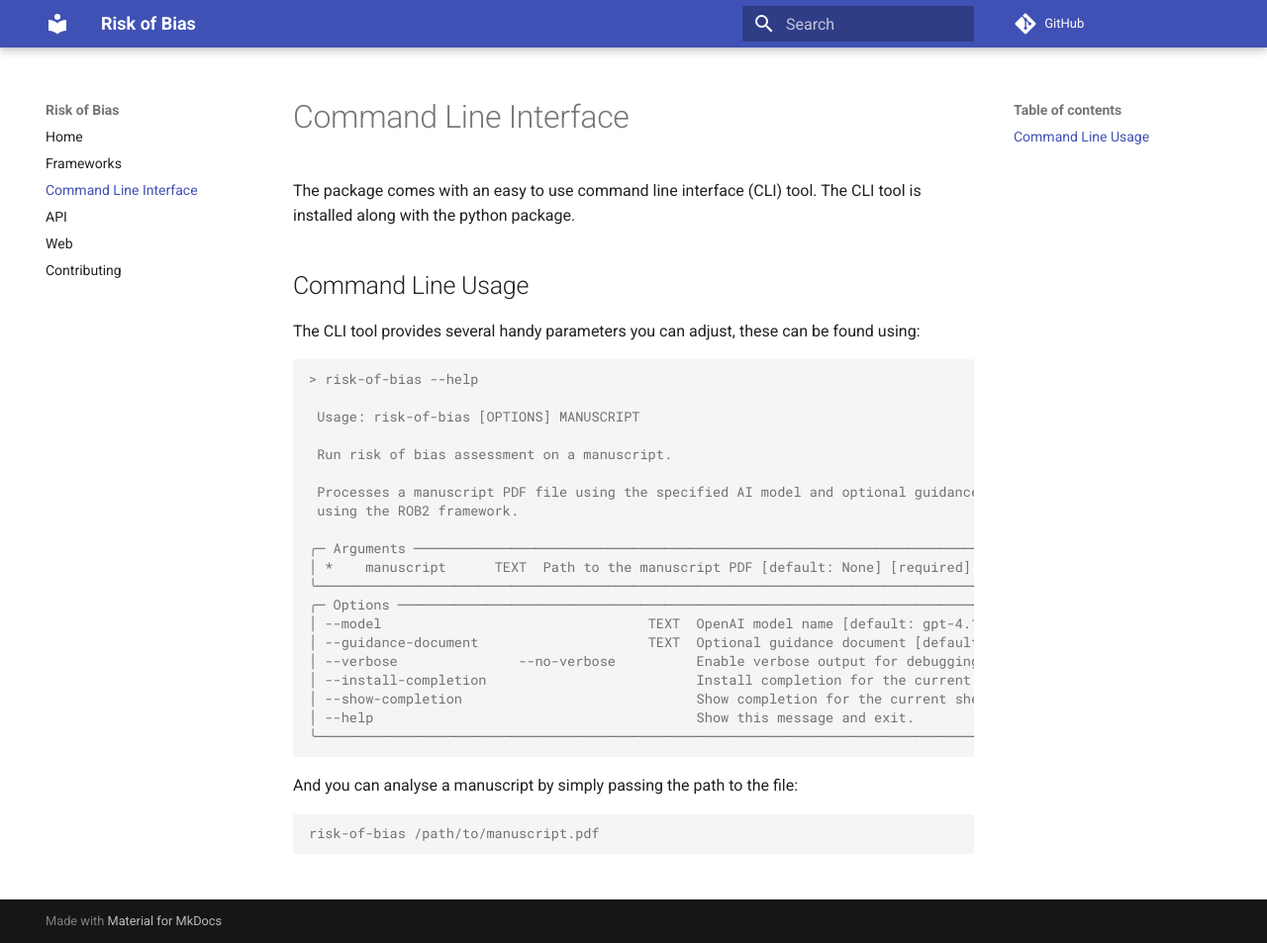
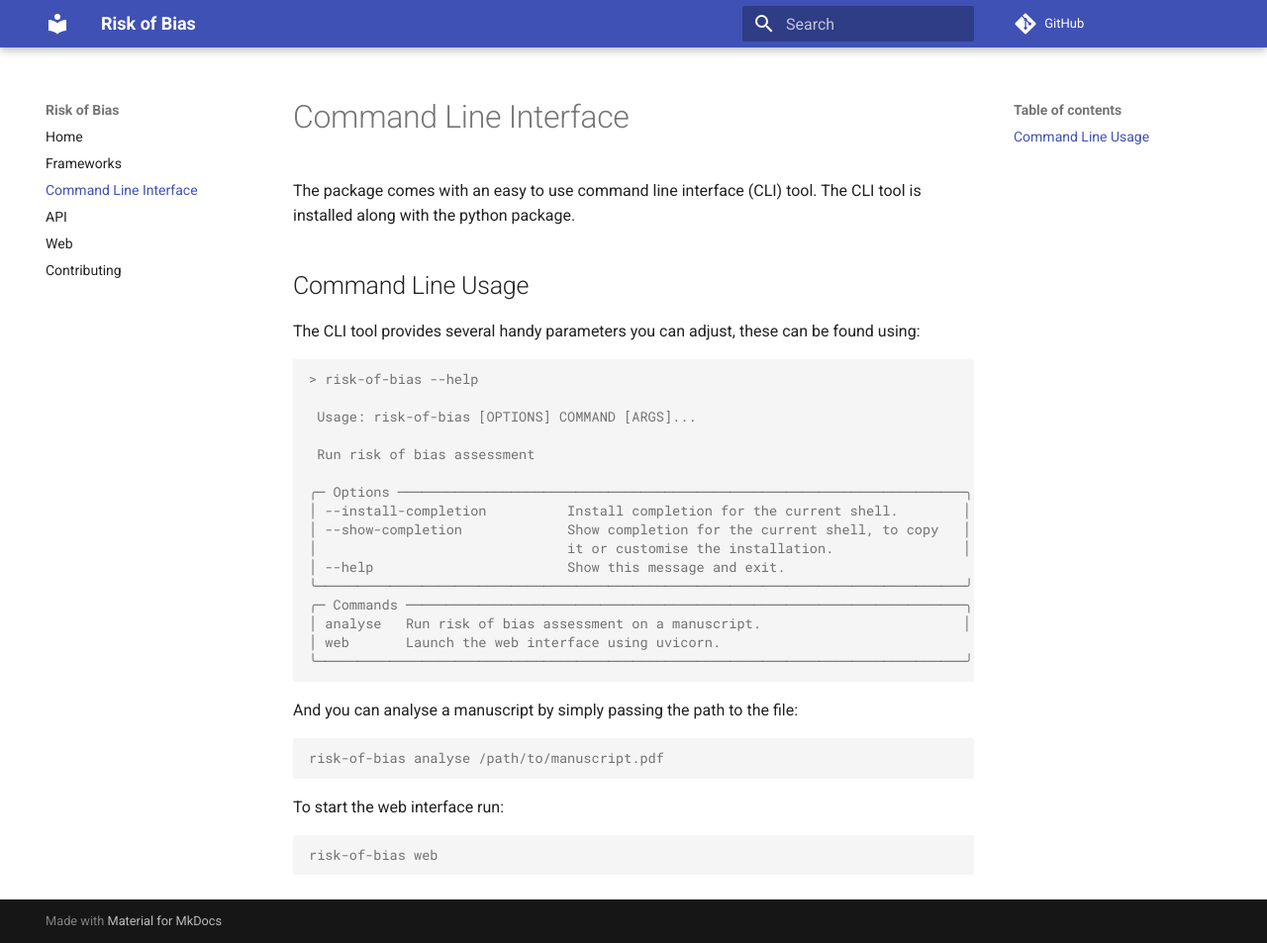
Before and after one commit to rob-luke/risk-of-bias, an MkDocs documentation site: the page built from docs/cli.md, in a window 1280 px wide and 953 px high. Shown: the whole window at 99% size. Built offline with MkDocs 1.6.1 and Material for MkDocs 9.7.7, drawn with Linux system fonts in a browser that asks for light colours; comment, search, counter and statistics services are not loaded.

Commit message:
feat: add web command to CLI (#21)

````diff
--- a/docs/cli.md
+++ b/docs/cli.md
@@ -9,28 +9,30 @@ The CLI tool provides several handy parameters you can adjust, these can be foun
 ```console
 > risk-of-bias --help
 
- Usage: risk-of-bias [OPTIONS] MANUSCRIPT
+ Usage: risk-of-bias [OPTIONS] COMMAND [ARGS]...
 
- Run risk of bias assessment on a manuscript.
+ Run risk of bias assessment
 
- Processes a manuscript PDF file using the specified AI model and optional guidance document to perform risk of bias evaluation
- using the ROB2 framework.
-
-╭─ Arguments ─────────────────────────────────────────────────────────────────────────────────────────────────────────────────────╮
-│ *    manuscript      TEXT  Path to the manuscript PDF [default: None] [required]                                                │
-╰─────────────────────────────────────────────────────────────────────────────────────────────────────────────────────────────────╯
-╭─ Options ───────────────────────────────────────────────────────────────────────────────────────────────────────────────────────╮
-│ --model                                 TEXT  OpenAI model name [default: gpt-4.1-nano]                                         │
-│ --guidance-document                     TEXT  Optional guidance document [default: None]                                        │
-│ --verbose               --no-verbose          Enable verbose output for debugging [default: verbose]                            │
-│ --install-completion                          Install completion for the current shell.                                         │
-│ --show-completion                             Show completion for the current shell, to copy it or customize the installation.  │
-│ --help                                        Show this message and exit.                                                       │
-╰─────────────────────────────────────────────────────────────────────────────────────────────────────────────────────────────────╯
+╭─ Options ──────────────────────────────────────────────────────────────────────╮
+│ --install-completion          Install completion for the current shell.        │
+│ --show-completion             Show completion for the current shell, to copy   │
+│                               it or customise the installation.                │
+│ --help                        Show this message and exit.                       │
+╰────────────────────────────────────────────────────────────────────────────────╯
+╭─ Commands ─────────────────────────────────────────────────────────────────────╮
+│ analyse   Run risk of bias assessment on a manuscript.                         │
+│ web       Launch the web interface using uvicorn.                               │
+╰────────────────────────────────────────────────────────────────────────────────╯
 ```
 
 And you can analyse a manuscript by simply passing the path to the file:
 
 ```console
-risk-of-bias /path/to/manuscript.pdf
+risk-of-bias analyse /path/to/manuscript.pdf
 ```
+
+To start the web interface run:
+
+```console
+risk-of-bias web
+```
````
Also changed, not shown: README.md (+7 -1 lines), docs/index.md (+7 -1 lines), docs/web.md (+2 -2 lines), 2 other files.
